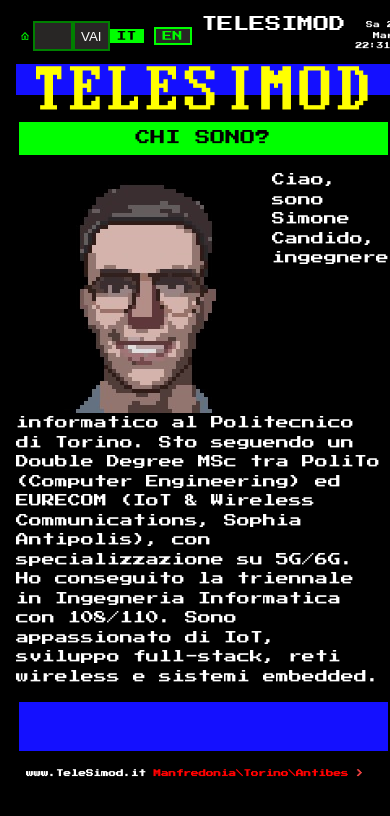
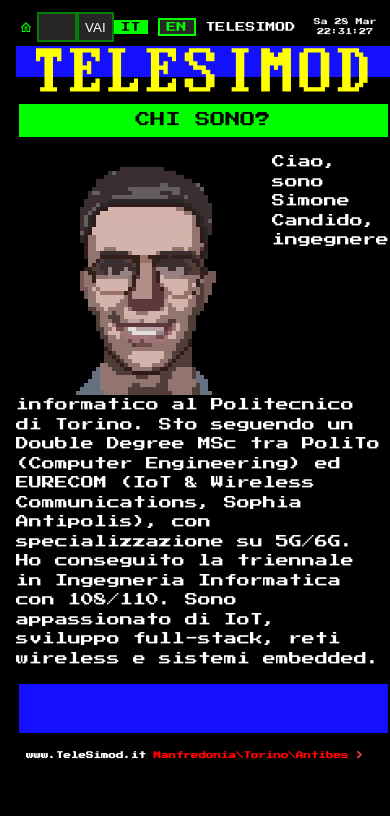
Before and after one commit to SimoneMoreWare/Telesimod, a plain HTML site: page chisono.html in a window 390 px wide. Drawn offline with Linux system fonts and the light colour scheme.

Commit message:
fix telesimod write

```diff
--- a/chisono.html
+++ b/chisono.html
@@ -24,8 +24,8 @@
 				<div class="flex justify-end" style="align-items:center; gap:10px;">
 					<button onclick="setLang('it')" id="btn-it" style="background:#00FF00; color:black; border:none; padding:2px 7px; font-family:'Press Start 2P'; font-size:10px; cursor:pointer;">IT</button>
 					<button onclick="setLang('en')" id="btn-en" style="background:#282625; color:#00FF00; border:2px solid #00FF00; padding:2px 7px; font-family:'Press Start 2P'; font-size:10px; cursor:pointer;">EN</button>
-					<span style="font-size:16px;" class="inline text-white text-xs lg:text-2xl">TELESIMOD &nbsp;</span>
-					<span style="font-size:16px;" class="inline text-white text-xs lg:text-2xl" id="orologio">22/03/2020 11:58:49</span>
+					<span style="font-size:100%;" class="inline text-white text-xs lg:text-2xl">TELESIMOD</span>
+					<span style="font-size:100%;" class="inline text-white text-xs lg:text-2xl" id="orologio">22/03/2020 11:58:49</span>
 				</div>
 			</div>
 			<!-- LOGO -->
```
Also changed, not shown: contatti.html (+2 -2 lines), error404.html (+2 -2 lines), index.html (+2 -2 lines), manfredonia.html (+2 -2 lines).
